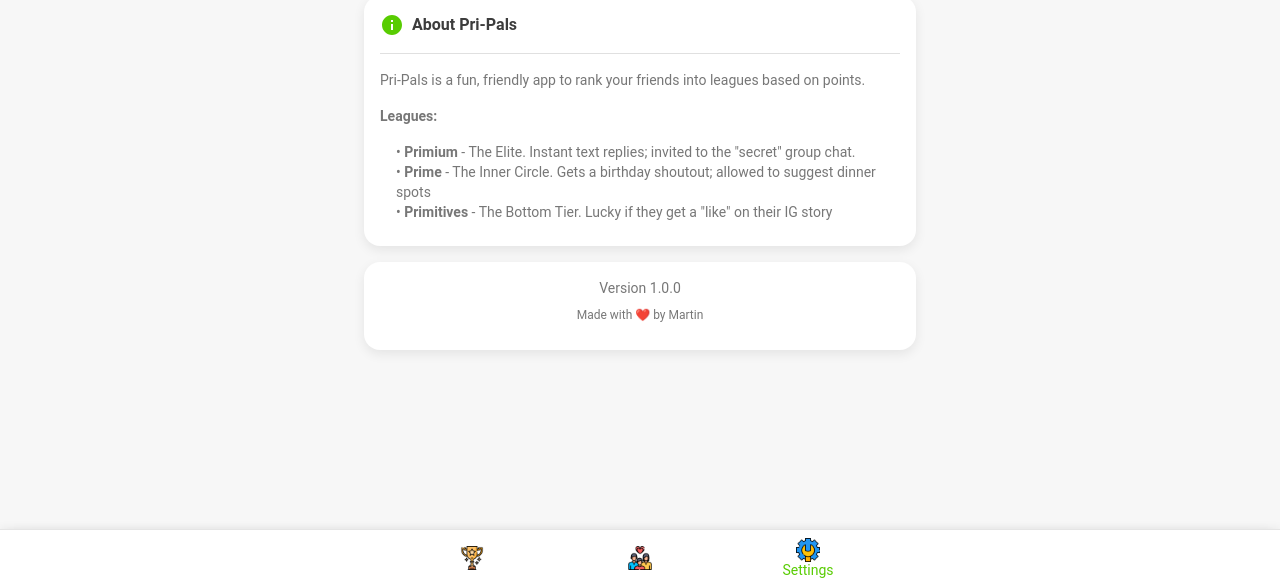
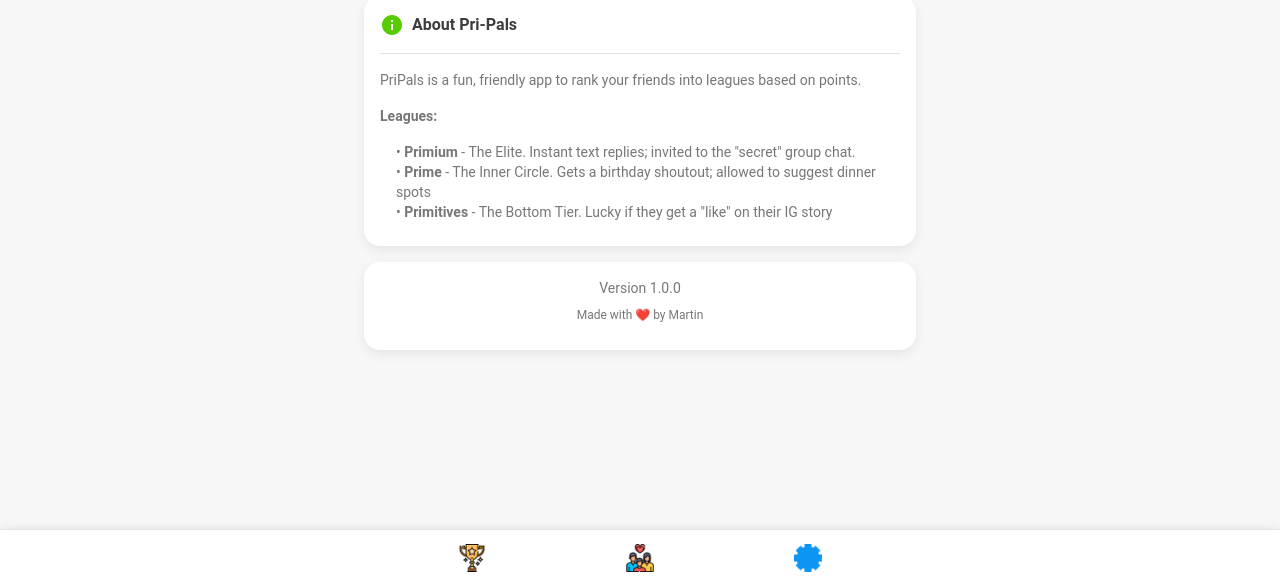
Before and after one commit to descalzi/pripals, a React (Vite) app in the folder frontend/: page /settings in a window 1280 px wide. Shown: the part 215-797 px from the top of the page. Built offline with nearby package versions, Linux system fonts and the light colour scheme; no server answers.

Commit message:
bottom navigaton

```diff
--- a/frontend/index.html
+++ b/frontend/index.html
@@ -5,7 +5,7 @@
     <link rel="icon" type="image/webp" href="/src/assets/logo.webp" />
     <meta name="viewport" content="width=device-width, initial-scale=1.0" />
     <meta name="description" content="Pri-Pals - A fun friend ranking app with leagues" />
-    <title>Pri-Pals - Rank Your Friends</title>
+    <title>PriPals - Rank Your Friends</title>
   </head>
   <body>
     <div id="root"></div>
--- a/frontend/src/components/Layout.tsx
+++ b/frontend/src/components/Layout.tsx
@@ -44,37 +44,50 @@ const Layout = () => {
         </Routes>
       </Box>
       <Paper sx={{ position: 'fixed', bottom: 0, left: 0, right: 0 }} elevation={3}>
-        <BottomNavigation value={value} onChange={handleChange}>
+        <BottomNavigation
+          value={value}
+          onChange={handleChange}
+          showLabels={false}
+          sx={{
+            '& .MuiBottomNavigationAction-root': {
+              minWidth: 'auto',
+              padding: '6px 12px',
+            },
+            '& .Mui-selected': {
+              color: 'primary.main',
+              '& img': {
+                filter: 'brightness(0) saturate(100%) invert(42%) sepia(93%) saturate(1352%) hue-rotate(180deg) brightness(95%) contrast(101%)',
+              },
+            },
+          }}
+        >
           <BottomNavigationAction
-            label="Leagues"
             icon={
               <Box
                 component="img"
                 src={trophyIcon}
                 alt="Leagues"
-                sx={{ width: 24, height: 24 }}
+                sx={{ width: 28, height: 28, transition: 'all 0.2s' }}
               />
             }
           />
           <BottomNavigationAction
-            label="Friends"
             icon={
               <Box
                 component="img"
                 src={friendsIcon}
                 alt="Friends"
-                sx={{ width: 24, height: 24 }}
+                sx={{ width: 28, height: 28, transition: 'all 0.2s' }}
               />
             }
           />
           <BottomNavigationAction
-            label="Settings"
             icon={
               <Box
                 component="img"
                 src={settingsIcon}
                 alt="Settings"
-                sx={{ width: 24, height: 24 }}
+                sx={{ width: 28, height: 28, transition: 'all 0.2s' }}
               />
             }
           />
--- a/frontend/src/pages/SettingsPage.tsx
+++ b/frontend/src/pages/SettingsPage.tsx
@@ -28,7 +28,7 @@ const SettingsPage = () => {
           </Box>
           <Divider sx={{ mb: 2 }} />
           <Typography variant="body2" color="text.secondary" paragraph>
-            Pri-Pals is a fun, friendly app to rank your friends into leagues based on points.
+            PriPals is a fun, friendly app to rank your friends into leagues based on points.
           </Typography>
           <Typography variant="body2" color="text.secondary" paragraph>
             <strong>Leagues:</strong>
```
